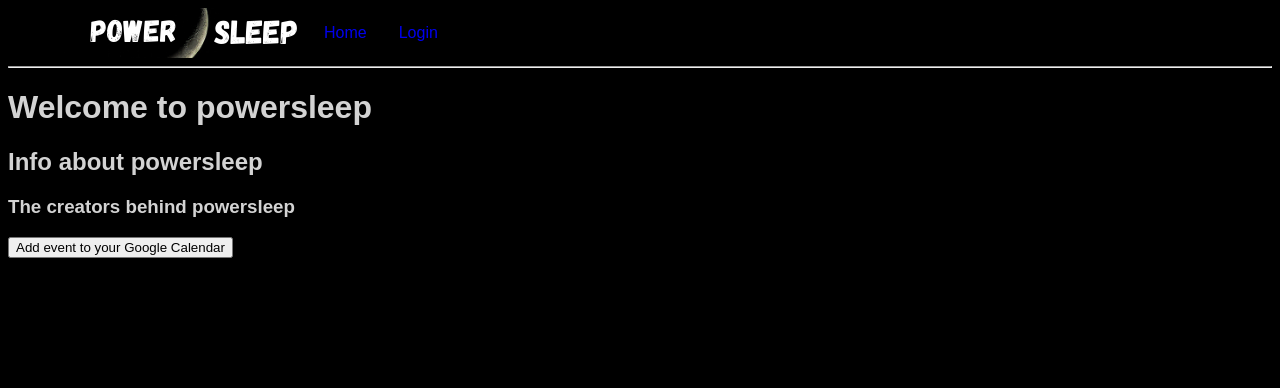
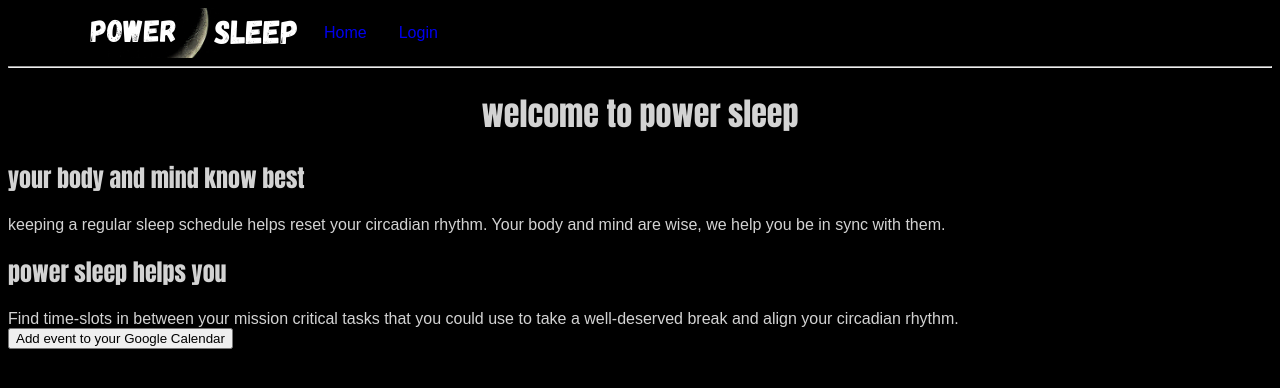
Before and after one commit to WomenInPower/spaceAppsChallenge, a React app: page /home in a window 1280 px wide. Built offline with nearby package versions, Linux system fonts and the light colour scheme; no server answers.

Commit message:
Feat: Added styling to SPLASH page

```diff
--- a/client/components/splash.js
+++ b/client/components/splash.js
@@ -5,10 +5,16 @@ import React from 'react'
 export const Splash = () => {
 
   return (
-    <div>
-      <h1>Welcome to powersleep</h1>
-      <h2>Info about powersleep</h2>
-      <h3>The creators behind powersleep</h3>
+    <div id="splash">
+      <h1>welcome to power sleep</h1>
+      <div>
+        <h2>your body and mind know best</h2>
+        keeping a regular sleep schedule helps reset your circadian rhythm. Your body and mind are wise, we help you be in sync with them.
+      </div>
+      <div>
+        <h2>power sleep helps you</h2>
+        Find time-slots in between your mission critical tasks that you could use to take a well-deserved break and align your circadian rhythm.
+      </div>
     </div>
   )
 }
--- a/public/style.css
+++ b/public/style.css
@@ -32,3 +32,16 @@ form div {
   margin: 1em;
   display: inline-block;
 }
+
+h1 {
+  font-family: Impact, Haettenschweiler, 'Arial Narrow Bold', sans-serif;
+  text-align: center;
+}
+
+h2 {
+  font-family: Impact, Haettenschweiler, 'Arial Narrow Bold', sans-serif;
+}
+
+h3 {
+  font-family: Impact, Haettenschweiler, 'Arial Narrow Bold', sans-serif;
+}
```
